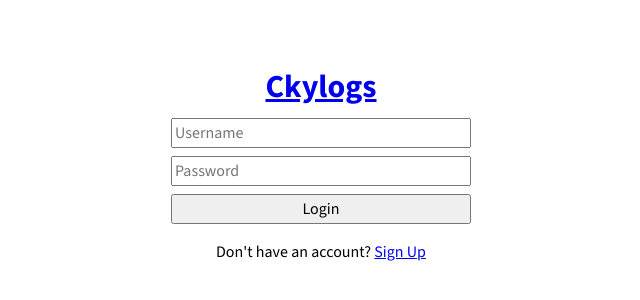
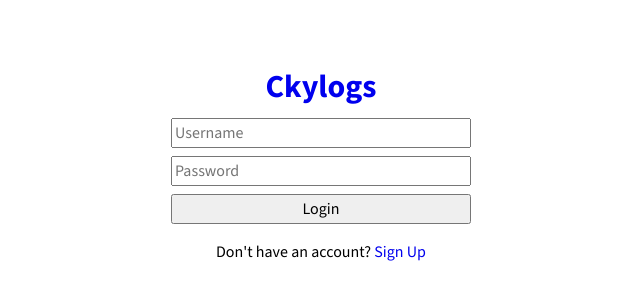
Before and after one commit to ckyever/ckylogs, a React (Vite) app in the folder frontend/public/: page /login in a window 1280 px wide. Shown: the part 138-438 px from the top of the page, without its empty margins (319-959 px from the left). Built offline with nearby package versions, Linux system fonts and the light colour scheme; no server answers.

Commit message:
Remove underline from all links and dot points from all lists

```diff
--- a/frontend/public/src/styles/App.css
+++ b/frontend/public/src/styles/App.css
@@ -1,3 +1,11 @@
 html {
   font-family: "Source Sans 3", sans-serif;
 }
+
+a {
+  text-decoration: none;
+}
+
+li {
+  list-style: none;
+}
```
